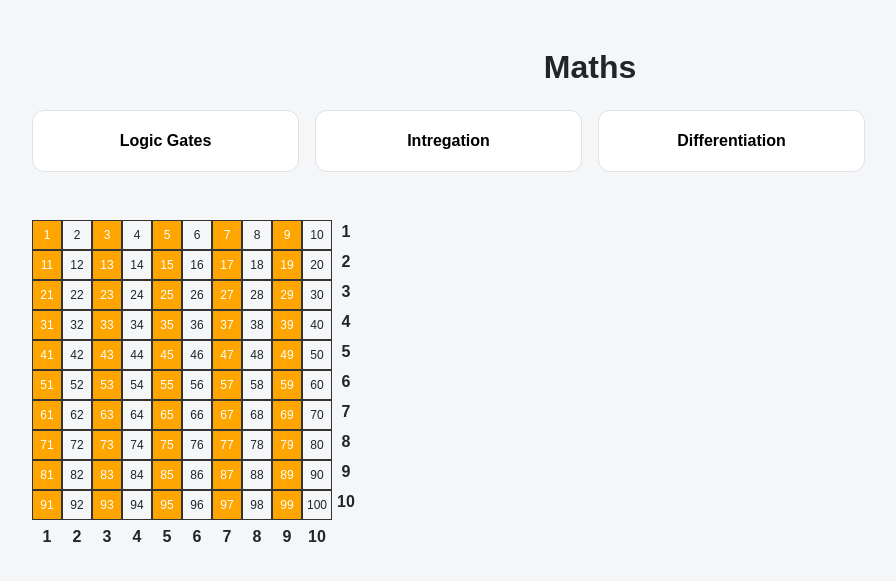
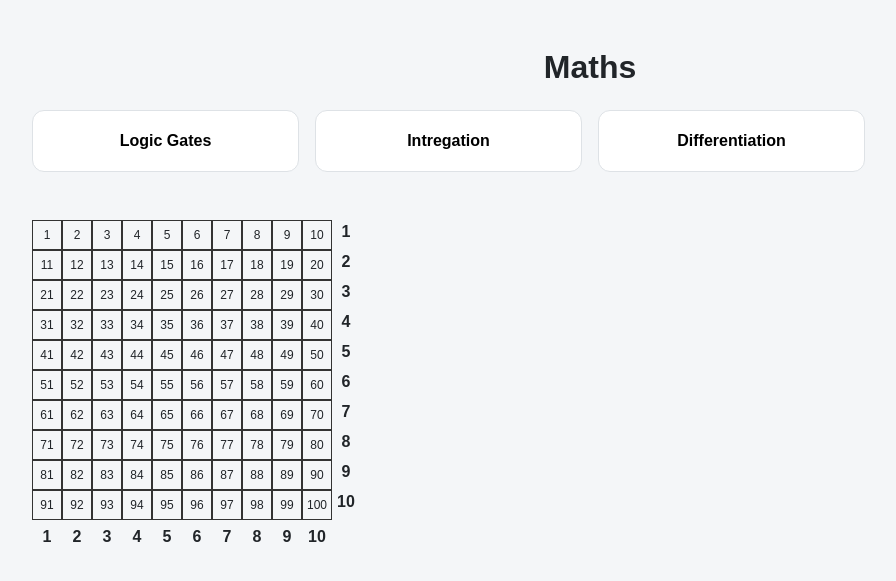
Before and after one commit to 1798sonam/periodictable, a PHP site: page /school_maths.php in a window 1280 px wide. Shown: the part 44-625 px from the top of the page, without its empty margins (50-946 px from the left). Run offline with PHP 8.4, Linux system fonts and the light colour scheme; data comes from the database, SQL or seed files in the repository.

Commit message:
remove orange color

```diff
--- a/school_maths.php
+++ b/school_maths.php
@@ -27,10 +27,10 @@
     border: 1px solid #333;
     font-size: 12px;
   }
-  .cell.odd {
+  /* .cell.odd {
     background-color: orange;
     color: white;
-  }
+  } */
   /* X-axis below grid */
   .x-axis {
     display: grid;
```
